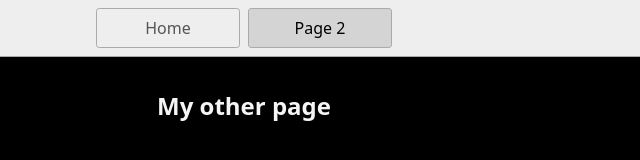
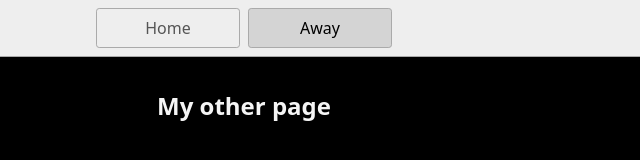
Before and after one commit to lise-charlotte/utpr-ving, a website: page page2.html in a window 1280 px wide. Shown: the full height of the page, 396-1036 px from the left. Drawn offline with Linux system fonts and the light colour scheme.

Commit message:
Page 2 into away

```diff
--- a/page2.html
+++ b/page2.html
@@ -10,7 +10,7 @@
   <body style="background-color: black;">
     <nav>
       <a href="/">Home</a>
-      <a href="/page2.html" aria-current="page">Page 2</a>
+      <a href="/page2.html" aria-current="page">Away</a>
     </nav>
     <main>
       <h1 style="color: whitesmoke; text-align: center">My other page</h1>
```
